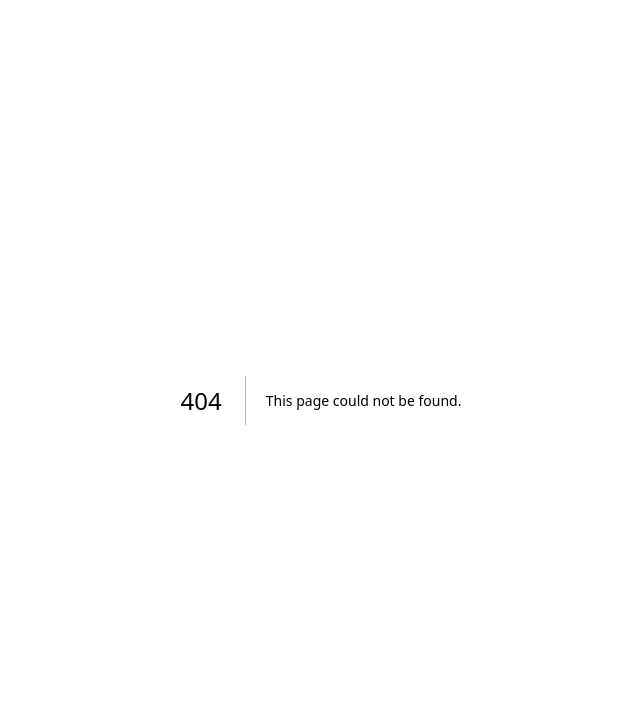
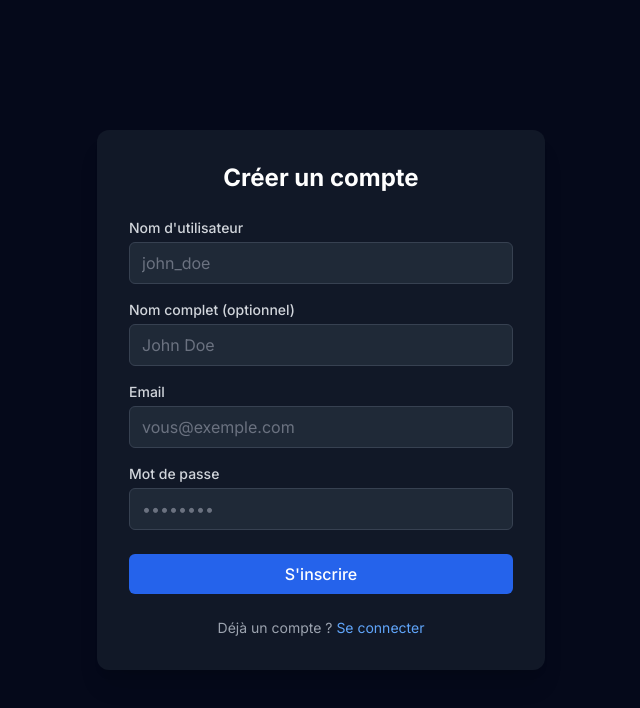
Before and after one commit to SASdiop22/SaasPortfolio, a Next.js app in the folder frontEnd/: page /register in a window 1280 px wide. Before the commit this address had no page. Shown: the top 708 px of the page, without its empty margins (319-959 px from the left). Built offline with nearby package versions, Linux system fonts and the light colour scheme; no server answers.

Commit message:
feat(frontend): login + register pages (RHF + Zod + httpOnly cookies)

```diff
--- /dev/null
+++ b/frontEnd/src/app/(auth)/layout.tsx
@@ -0,0 +1,11 @@
+export default function AuthLayout({
+  children,
+}: {
+  children: React.ReactNode;
+}) {
+  return (
+    <div className="min-h-screen flex items-center justify-center bg-[#05091a]">
+      {children}
+    </div>
+  );
+}
--- /dev/null
+++ b/frontEnd/src/app/(auth)/login/page.tsx
@@ -0,0 +1,88 @@
+'use client';
+import { useState } from 'react';
+import { useRouter } from 'next/navigation';
+import Link from 'next/link';
+import { useForm } from 'react-hook-form';
+import { zodResolver } from '@hookform/resolvers/zod';
+import { z } from 'zod';
+import { AxiosError } from 'axios';
+import { login } from '@/lib/auth';
+import FormField from '@/components/ui/FormField';
+
+const schema = z.object({
+  email: z.string().email('Adresse email invalide'),
+  password: z.string().min(1, 'Mot de passe requis'),
+});
+
+type FormValues = z.infer<typeof schema>;
+
+export default function LoginPage() {
+  const router = useRouter();
+  const [serverError, setServerError] = useState<string | null>(null);
+
+  const {
+    register,
+    handleSubmit,
+    formState: { errors, isSubmitting },
+  } = useForm<FormValues>({ resolver: zodResolver(schema) });
+
+  const onSubmit = async (values: FormValues) => {
+    setServerError(null);
+    try {
+      await login(values.email, values.password);
+      router.push('/dashboard');
+    } catch (err) {
+      const axiosErr = err as AxiosError<{ message?: string }>;
+      setServerError(
+        axiosErr.response?.data?.message ?? 'Email ou mot de passe incorrect',
+      );
+    }
+  };
+
+  return (
+    <div className="w-full max-w-md rounded-xl bg-gray-900 p-8 shadow-xl">
+      <h1 className="mb-6 text-center text-2xl font-bold text-white">
+        Connexion
+      </h1>
+
+      <form onSubmit={handleSubmit(onSubmit)} className="flex flex-col gap-4">
+        <FormField
+          label="Email"
+          type="email"
+          placeholder="vous@exemple.com"
+          error={errors.email?.message}
+          {...register('email')}
+        />
+
+        <FormField
+          label="Mot de passe"
+          type="password"
+          placeholder="••••••••"
+          error={errors.password?.message}
+          {...register('password')}
+        />
+
+        {serverError && (
+          <p className="rounded-md bg-red-900/40 px-3 py-2 text-sm text-red-400">
+            {serverError}
+          </p>
+        )}
+
+        <button
+          type="submit"
+          disabled={isSubmitting}
+          className="mt-2 rounded-md bg-blue-600 px-4 py-2 font-medium text-white hover:bg-blue-700 disabled:opacity-50"
+        >
+          {isSubmitting ? 'Connexion…' : 'Se connecter'}
+        </button>
+      </form>
+
+      <p className="mt-6 text-center text-sm text-gray-400">
+        Pas encore de compte ?{' '}
+        <Link href="/register" className="text-blue-400 hover:underline">
+          S&apos;inscrire
+        </Link>
+      </p>
+    </div>
+  );
+}
--- /dev/null
+++ b/frontEnd/src/app/(auth)/register/page.tsx
@@ -0,0 +1,132 @@
+'use client';
+import { useState } from 'react';
+import { useRouter } from 'next/navigation';
+import Link from 'next/link';
+import { useForm } from 'react-hook-form';
+import { zodResolver } from '@hookform/resolvers/zod';
+import { z } from 'zod';
+import { AxiosError } from 'axios';
+import { register as registerUser } from '@/lib/auth';
+import FormField from '@/components/ui/FormField';
+
+const schema = z.object({
+  username: z
+    .string()
+    .min(3, 'Au moins 3 caractères')
+    .max(30, 'Maximum 30 caractères')
+    .regex(/^[a-z0-9_-]+$/, 'Lettres minuscules, chiffres, _ et - uniquement'),
+  email: z.string().email('Adresse email invalide'),
+  password: z.string().min(8, 'Au moins 8 caractères'),
+  fullName: z.string().min(2, 'Au moins 2 caractères').optional().or(z.literal('')),
+});
+
+type FormValues = z.infer<typeof schema>;
+
+type ApiError = {
+  message?: string;
+  errors?: Record<string, string[]>;
+};
+
+export default function RegisterPage() {
+  const router = useRouter();
+  const [serverError, setServerError] = useState<string | null>(null);
+
+  const {
+    register,
+    handleSubmit,
+    setError,
+    formState: { errors, isSubmitting },
+  } = useForm<FormValues>({ resolver: zodResolver(schema) });
+
+  const onSubmit = async (values: FormValues) => {
+    setServerError(null);
+    try {
+      await registerUser({
+        username: values.username,
+        email: values.email,
+        password: values.password,
+        fullName: values.fullName || undefined,
+      });
+      router.push('/dashboard');
+    } catch (err) {
+      const axiosErr = err as AxiosError<ApiError>;
+      const data = axiosErr.response?.data;
+
+      if (data?.errors) {
+        for (const [field, messages] of Object.entries(data.errors)) {
+          if (field in schema.shape) {
+            setError(field as keyof FormValues, {
+              type: 'server',
+              message: messages[0],
+            });
+          }
+        }
+      } else {
+        setServerError(data?.message ?? 'Une erreur est survenue');
+      }
+    }
+  };
+
+  return (
+    <div className="w-full max-w-md rounded-xl bg-gray-900 p-8 shadow-xl">
+      <h1 className="mb-6 text-center text-2xl font-bold text-white">
+        Créer un compte
+      </h1>
+
+      <form onSubmit={handleSubmit(onSubmit)} className="flex flex-col gap-4">
+        <FormField
+          label="Nom d'utilisateur"
+          type="text"
+          placeholder="john_doe"
+          error={errors.username?.message}
+          {...register('username')}
+        />
+
+        <FormField
+          label="Nom complet (optionnel)"
+          type="text"
+          placeholder="John Doe"
+          error={errors.fullName?.message}
+          {...register('fullName')}
+        />
+
+        <FormField
+          label="Email"
+          type="email"
+          placeholder="vous@exemple.com"
+          error={errors.email?.message}
+          {...register('email')}
+        />
+
+        <FormField
+          label="Mot de passe"
+          type="password"
+          placeholder="••••••••"
+          error={errors.password?.message}
+          {...register('password')}
+        />
+
+        {serverError && (
+          <p className="rounded-md bg-red-900/40 px-3 py-2 text-sm text-red-400">
+            {serverError}
+          </p>
+        )}
+
+        <button
+          type="submit"
+          disabled={isSubmitting}
+          className="mt-2 rounded-md bg-blue-600 px-4 py-2 font-medium text-white hover:bg-blue-700 disabled:opacity-50"
+        >
+          {isSubmitting ? 'Inscription…' : "S'inscrire"}
+        </button>
+      </form>
+
+      <p className="mt-6 text-center text-sm text-gray-400">
+        Déjà un compte ?{' '}
+        <Link href="/login" className="text-blue-400 hover:underline">
+          Se connecter
+        </Link>
+      </p>
+    </div>
+  );
+}
--- /dev/null
+++ b/frontEnd/src/components/ui/FormField.tsx
@@ -0,0 +1,29 @@
+'use client';
+import { forwardRef } from 'react';
+import { cn } from '@/lib/utils';
+
+interface FormFieldProps extends React.InputHTMLAttributes<HTMLInputElement> {
+  label: string;
+  error?: string;
+}
+
+const FormField = forwardRef<HTMLInputElement, FormFieldProps>(
+  ({ label, error, className, ...props }, ref) => (
+    <div className="flex flex-col gap-1">
+      <label className="text-sm font-medium text-gray-300">{label}</label>
+      <input
+        ref={ref}
+        className={cn(
+          'rounded-md border border-gray-700 bg-gray-800 px-3 py-2 text-white placeholder-gray-500',
+          'focus:outline-none focus:ring-2 focus:ring-blue-500',
+          error && 'border-red-500',
+          className,
+        )}
+        {...props}
+      />
+      {error && <p className="text-xs text-red-400">{error}</p>}
+    </div>
+  ),
+);
+FormField.displayName = 'FormField';
+export default FormField;
--- /dev/null
+++ b/frontEnd/src/lib/auth.ts
@@ -0,0 +1,35 @@
+import api from './api';
+import { ApiResponse, User } from './types';
+
+export async function login(
+  email: string,
+  password: string,
+): Promise<{ id: number; username: string }> {
+  const res = await api.post<ApiResponse<{ id: number; username: string }>>(
+    '/api/auth/login',
+    { email, password },
+  );
+  return res.data.data;
+}
+
+export async function register(data: {
+  username: string;
+  email: string;
+  password: string;
+  fullName?: string;
+}): Promise<{ id: number; username: string }> {
+  const res = await api.post<ApiResponse<{ id: number; username: string }>>(
+    '/api/auth/register',
+    data,
+  );
+  return res.data.data;
+}
+
+export async function logout(): Promise<void> {
+  await api.post('/api/auth/logout');
+}
+
+export async function getMe(): Promise<User> {
+  const res = await api.get<ApiResponse<User>>('/api/me');
+  return res.data.data;
+}
```
Also changed, not shown: frontEnd/package.json (+16 -15 lines), 1 other file (tests, documents, lock files or other folders).
